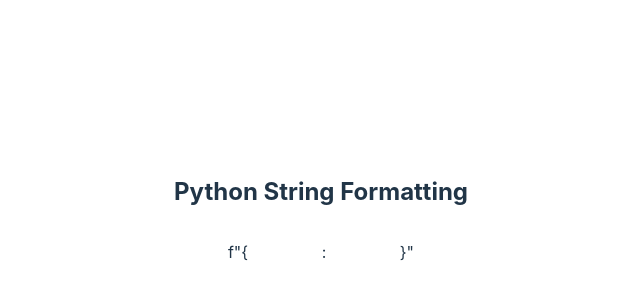
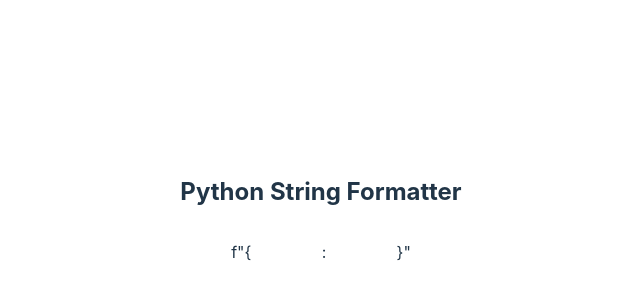
Before and after one commit to adamjhawley/pyformat-previewer, a website built with Vite: page fe/index.html in a window 1280 px wide. Shown: the part 180-480 px from the top of the page, without its empty margins (319-959 px from the left). Built offline with nearby package versions, Linux system fonts and the light colour scheme.

Commit message:
fe: index.html: change page title
Signed-off-by: adamjhawley <adamhawley99@gmail.com>

```diff
--- a/fe/index.html
+++ b/fe/index.html
@@ -3,13 +3,13 @@
   <head>
     <meta charset="UTF-8" />
     <meta name="viewport" content="width=device-width, initial-scale=1.0" />
-    <title>PyFormat.me</title>
+    <title>Python String Formatter</title>
     <link rel="stylesheet" href="./src/index.css" />
     <script type="module" src="/src/my-element.ts"></script>
   </head>
   <body>
     <div class="centre-box">
-      <h2 class="title">Python String Formatting</h2>
+      <h2 class="title">Python String Formatter</h2>
       <pyf-searchbar></pyf-searchbar>
     </div>
   </body>
```
